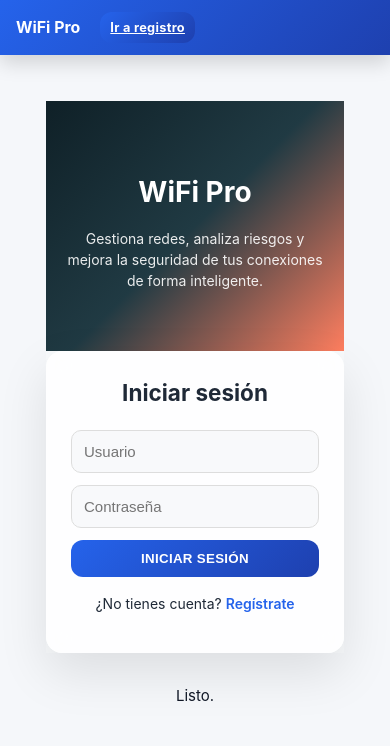
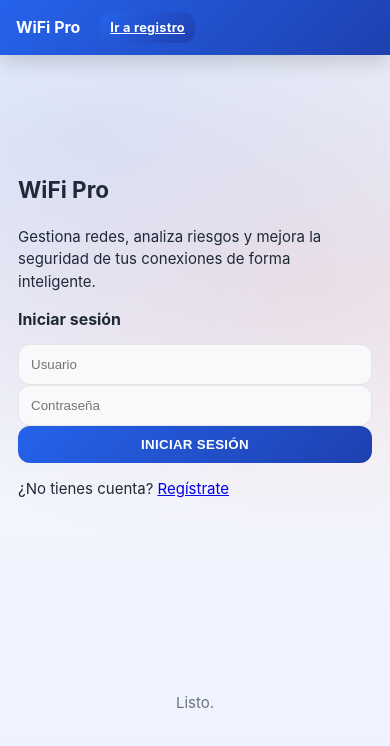
Before and after one commit to moimods/T-picos, a website: page wifi_pro/public/login.html in a window 390 px wide. Drawn offline with Linux system fonts and the light colour scheme.

Commit message:
Redesign auth UI: centered layout (option B), modern auth card and alert styling

```diff
--- a/wifi_pro/public/styles.css
+++ b/wifi_pro/public/styles.css
@@ -16,6 +16,13 @@
   --success: #16a34a;
   --warning: #f59e0b;
   --danger: #dc2626;
+
+  /* Auth tokens */
+  --auth-bg: radial-gradient(1200px 600px at 20% 10%, rgba(37, 99, 235, 0.14), transparent 60%),
+             radial-gradient(900px 500px at 80% 30%, rgba(255, 126, 95, 0.14), transparent 55%),
+             linear-gradient(180deg, #f8fafc, #eef2ff);
+  --auth-card: rgba(255, 255, 255, 0.86);
+  --shadow-lg: 0 26px 70px rgba(2, 6, 23, 0.12);
 }
 
 * { box-sizing: border-box; }
@@ -75,7 +82,6 @@ body {
 .auth-status {
   text-align: center;
   margin-top: 12px;
-  color: #f3f4f6;
 }
 
 /* =========================
@@ -113,7 +119,7 @@ input, select {
   border-radius: 12px;
   border: 1px solid var(--border);
   background: #f8f9fb;
-  transition: background-color 0.2s ease, border-color 0.2s ease;
+  transition: background-color 0.2s ease, border-color 0.2s ease, box-shadow 0.2s ease;
 }
 input:focus, select:focus {
   background: #fff;
@@ -133,9 +139,10 @@ input:focus, select:focus {
   background: linear-gradient(135deg, var(--primary), var(--primary-dark));
   color: #fff; border: none; padding: 11px 14px; border-radius: 12px;
   cursor: pointer; font-weight: 700; letter-spacing: .3px;
-  transition: transform 0.2s ease, box-shadow 0.2s ease;
+  transition: transform 0.2s ease, box-shadow 0.2s ease, opacity 0.2s ease;
 }
 .btn:hover, button:hover { transform: translateY(-2px); box-shadow: 0 8px 20px rgba(0,0,0,.15); }
+.btn:disabled, button:disabled { opacity: 0.7; cursor: not-allowed; transform: none; box-shadow: none; }
 .btn.full { width: 100%; }
 .btn.secondary { background: #4b5563; }
 .btn.success { background: var(--success); }
@@ -148,100 +155,103 @@ input:focus, select:focus {
 .actions { margin-top: 12px; display: grid; grid-template-columns: repeat(4, 1fr); gap: 8px; }
 
 /* =========================
-   LOGIN LAYOUT (Dos columnas)
+   AUTH (Centered layout - opción B)
 ========================= */
-.login-layout {
+.auth-page {
+  min-height: calc(100vh - 70px);
   display: grid;
-  grid-template-columns: 1.2fr 1fr;
-  height: calc(100vh - 70px);
+  place-items: center;
+  padding: 28px;
+  background: var(--auth-bg);
 }
 
-/* LADO IZQUIERDO */
-.login-left {
-  background: linear-gradient(135deg, #0f2027, #203a43, #ff7e5f);
+/* Mantener el contenido centrado y con ancho controlado */
+.auth-shell {
+  width: min(960px, 100%);
+  display: grid;
+  grid-template-columns: 1.1fr 0.9fr;
+  gap: 28px;
+  align-items: center;
+}
+
+.auth-brand {
+  padding: 10px;
+}
+
+.auth-brand h1 {
+  margin: 0 0 10px;
+  font-size: clamp(1.8rem, 1.2rem + 2vw, 2.6rem);
+  letter-spacing: -0.02em;
+}
+
+.auth-brand p {
+  margin: 0;
+  color: rgba(31, 41, 55, 0.82);
+  font-size: 1rem;
+  line-height: 1.7;
+  max-width: 48ch;
+}
+
+.auth-card {
+  background: var(--auth-card);
+  border: 1px solid rgba(2, 6, 23, 0.08);
+  border-radius: 18px;
+  box-shadow: var(--shadow-lg);
+  padding: 26px;
+}
+
+.auth-card h2 {
+  margin: 0 0 8px;
+  font-size: 1.25rem;
+  font-weight: 800;
+  letter-spacing: -0.01em;
+}
+
+.auth-subtitle {
+  margin: 0 0 18px;
+  color: var(--muted);
+  font-size: 0.95rem;
+}
+
+.auth-actions {
   display: flex;
   align-items: center;
-  justify-content: center;
-  color: white;
-  padding: 40px;
+  justify-content: space-between;
+  margin-top: 10px;
+  gap: 10px;
 }
 
-.overlay {
-  max-width: 400px;
+.auth-link {
+  color: var(--primary);
+  text-decoration: none;
+  font-weight: 650;
+}
+.auth-link:hover { opacity: 0.85; }
+
+.auth-alert {
+  width: min(960px, 100%);
+  margin-top: 14px;
+  padding: 10px 12px;
+  border-radius: 12px;
+  border: 1px solid rgba(2, 6, 23, 0.10);
+  background: rgba(255, 255, 255, 0.72);
+  color: var(--muted);
+}
+.auth-alert.error {
+  border-color: rgba(220, 38, 38, 0.25);
+  background: rgba(220, 38, 38, 0.08);
+  color: #991b1b;
 }
 
-.overlay h1 {
-  font-size: 36px;
-  margin-bottom: 20px;
-  font-weight: 700;
-}
-
-.overlay p {
-  font-size: 16px;
-  line-height: 1.6;
-  opacity: 0.9;
-}
-
-/* LADO DERECHO */
-.login-right {
-  display: flex;
-  justify-content: center;
-  align-items: center;
-  background: #f8fafc;
-}
-
-/* CARD */
-.login-card {
-  background: rgba(255,255,255,0.8);
-  backdrop-filter: blur(12px);
-  padding: 35px;
-  border-radius: 16px;
-  width: 320px;
-  box-shadow: 0 20px 50px rgba(0,0,0,0.1);
-}
-
-.login-card h2 {
-  margin-bottom: 20px;
-  font-size: 1.5rem;
-  font-weight: 700;
-  color: var(--text);
-  text-align: center;
-}
-
-/* INPUTS */
-.login-card input {
-  width: 100%;
-  padding: 12px;
-  margin-bottom: 12px;
-  border-radius: 10px;
-  border: 1px solid #ddd;
-  font-size: 1rem;
-  transition: border-color 0.2s ease;
-}
-
-.login-card input:focus {
-  outline: none;
-  border-color: var(--primary);
-  box-shadow: 0 0 0 4px rgba(37,99,235,.15);
-}
-
-/* SWITCH */
-.switch {
-  margin-top: 16px;
-  font-size: 14px;
-  color: var(--text);
-  text-align: center;
-}
-
-.switch a {
-  color: var(--primary);
-  text-decoration: none;
-  font-weight: 600;
-  transition: opacity 0.2s;
-}
-
-.switch a:hover {
-  opacity: 0.8;
+/* Ocultar el layout viejo de login/register sin romper HTML antiguo */
+.login-layout,
+.login-fullscreen.auth-split,
+.login-left,
+.login-right,
+.login-card,
+.login-box,
+.info-box {
+  all: unset;
 }
 
 /* =========================
@@ -283,7 +293,7 @@ tbody tr.selected { background: #dbeafe; }
   background: #f8fafc; padding: 14px; border-radius: 12px;
   text-align: center; font-weight: 700; border: 1px solid var(--border);
 }
-.safe { color: var(--success); } /* aplicable si se quiere resaltar */
+.safe { color: var(--success); }
 .medium { color: #f59e0b; }
 .high { color: var(--danger); }
 
@@ -312,46 +322,17 @@ tbody tr.selected { background: #dbeafe; }
   .actions { grid-template-columns: repeat(2, 1fr); }
   .summary-grid { grid-template-columns: repeat(2, 1fr); }
 
-  .login-layout {
+  .auth-shell {
     grid-template-columns: 1fr;
-    height: auto;
+    gap: 18px;
   }
 
-  .auth-status {
-    color: #111827;
-  }
+  .auth-brand { text-align: center; }
+  .auth-brand p { margin: 0 auto; }
 }
+
 @media (max-width: 640px) {
   .app-header { padding: 12px 16px; }
-
-  .login-layout {
-    padding: 18px;
-    border-radius: 14px;
-  }
-
-  .login-left {
-    padding: 30px 20px;
-    min-height: 250px;
-  }
-
-  .overlay {
-    max-width: 100%;
-    text-align: center;
-  }
-
-  .overlay h1 {
-    font-size: 28px;
-    margin-bottom: 15px;
-  }
-
-  .overlay p {
-    font-size: 14px;
-    line-height: 1.5;
-  }
-
-  .login-card {
-    width: 100%;
-    max-width: 100%;
-    padding: 25px;
-  }
+  .auth-page { padding: 18px; }
+  .auth-card { padding: 20px; }
 }
```
